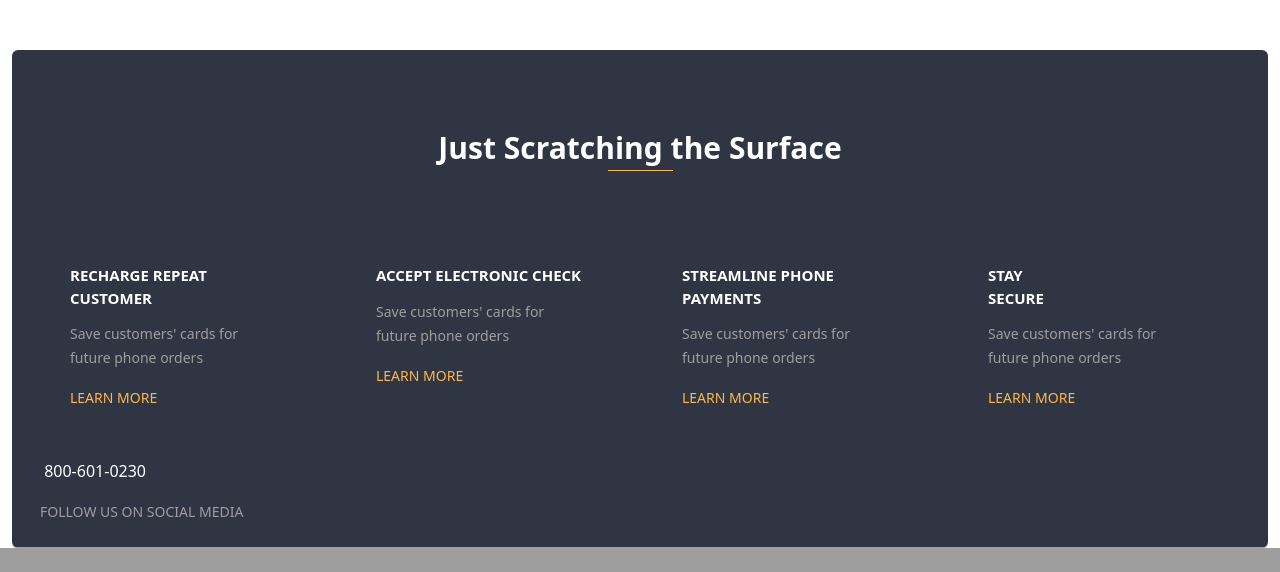
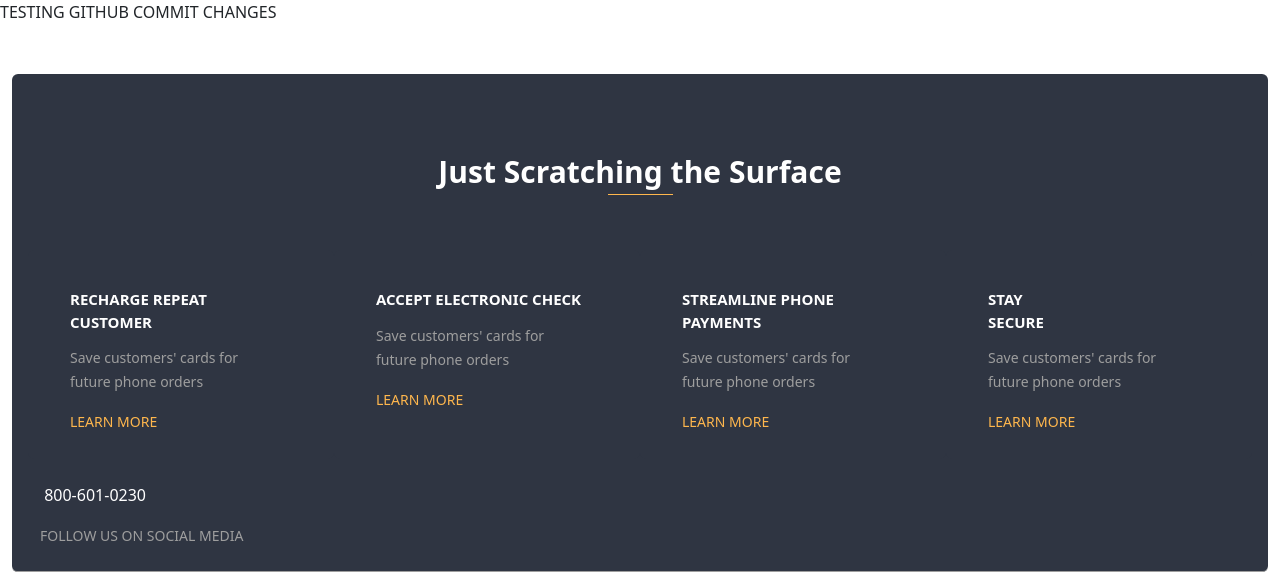
Before and after one commit to AshwinD-coder/Flight-Reservation-System-NepaAir-, a PHP site: page / in a window 1280 px wide. Shown: the part 970-1542 px from the top of the page. Before the commit the page ends 1518 px from the top, so only its background shows below. Run offline with PHP 8.4, Linux system fonts and the light colour scheme; some libraries are stand-ins or nearby versions.

Commit message:
Github Test
Testing commiting changes to code in Github

```diff
--- a/index.php
+++ b/index.php
@@ -135,7 +135,9 @@ include('partials/navbar.php');
 </div>
 
 
-
+<div>
+TESTING GITHUB COMMIT CHANGES
+</div>
 
 <?php
 
```
